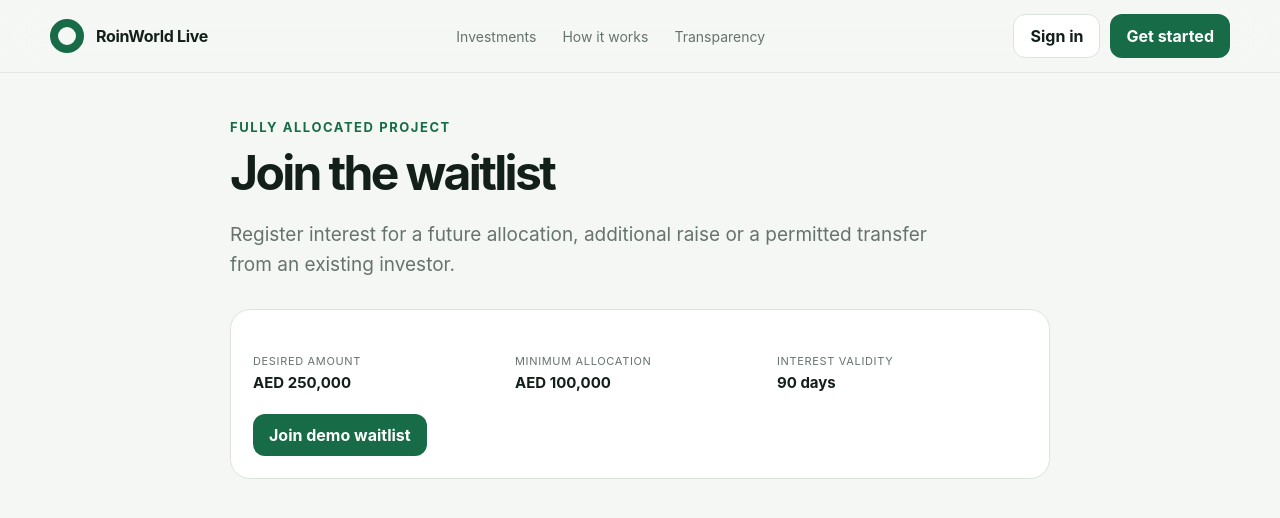
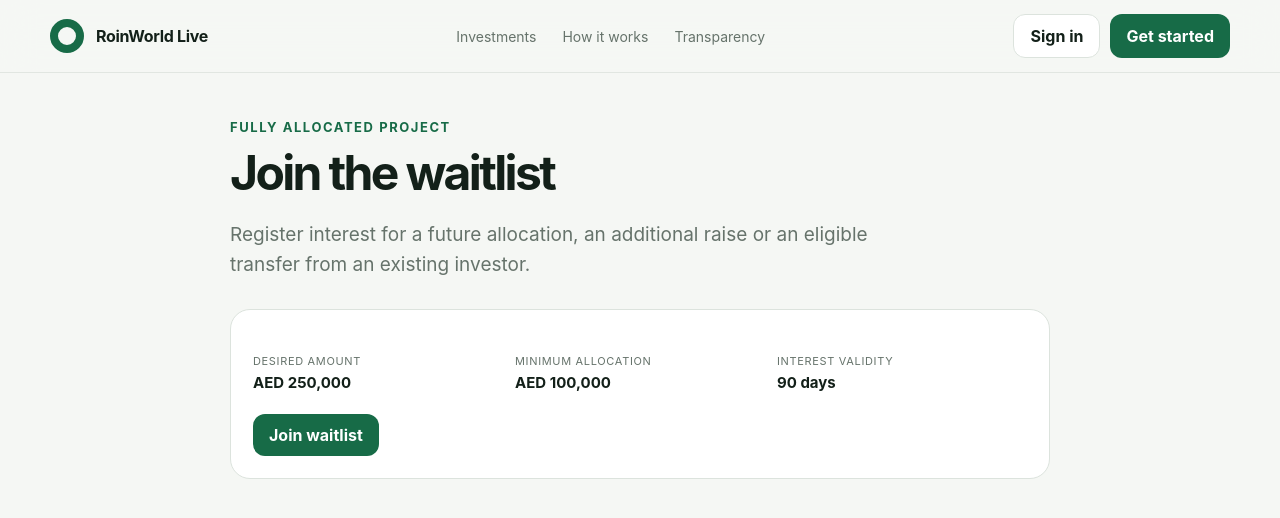
Before and after one commit to nikmad-ops/RoinWorldLive, a Next.js app in the folder prototype/: page /waitlist in a window 1280 px wide. Shown: the top 518 px of the page. Built offline with nearby package versions, Linux system fonts and the light colour scheme; no server answers.

Commit message:
ux: remove prototype and simulation language from product UI

```diff
--- a/prototype/app/waitlist/page.tsx
+++ b/prototype/app/waitlist/page.tsx
@@ -5,14 +5,14 @@ export default function WaitlistPage() {
     <main className="section shell" style={{ maxWidth: 820 }}>
       <div className="eyebrow">Fully allocated project</div>
       <h1 style={{ fontSize: 48 }}>Join the waitlist</h1>
-      <p className="lead">Register interest for a future allocation, additional raise or a permitted transfer from an existing investor.</p>
+      <p className="lead">Register interest for a future allocation, an additional raise or an eligible transfer from an existing investor.</p>
       <div className="card" style={{ marginTop: 28 }}>
         <div className="metrics">
           <div className="metric"><span>Desired amount</span><strong>AED 250,000</strong></div>
           <div className="metric"><span>Minimum allocation</span><strong>AED 100,000</strong></div>
           <div className="metric"><span>Interest validity</span><strong>90 days</strong></div>
         </div>
-        <Link href="/marketplace" className="btn btn-primary">Join demo waitlist</Link>
+        <Link href="/marketplace" className="btn btn-primary">Join waitlist</Link>
       </div>
     </main>
   );
```
